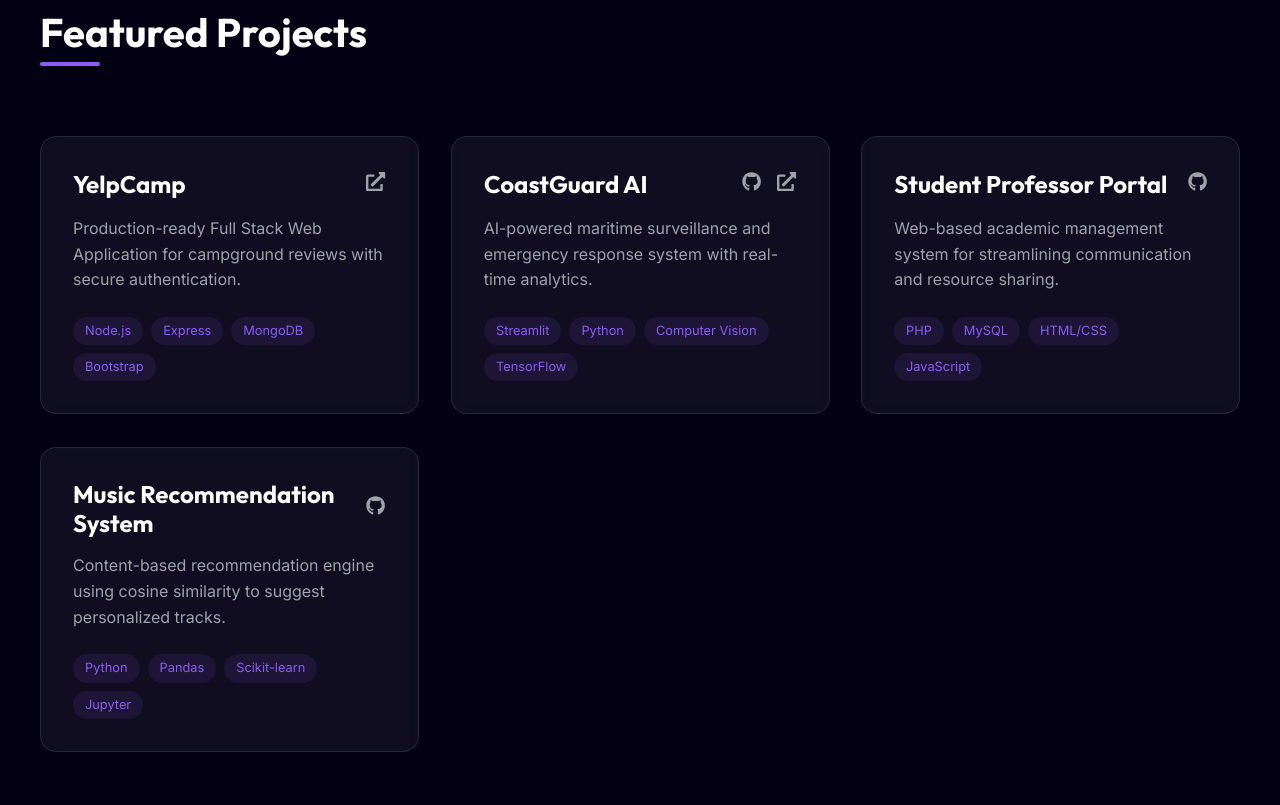
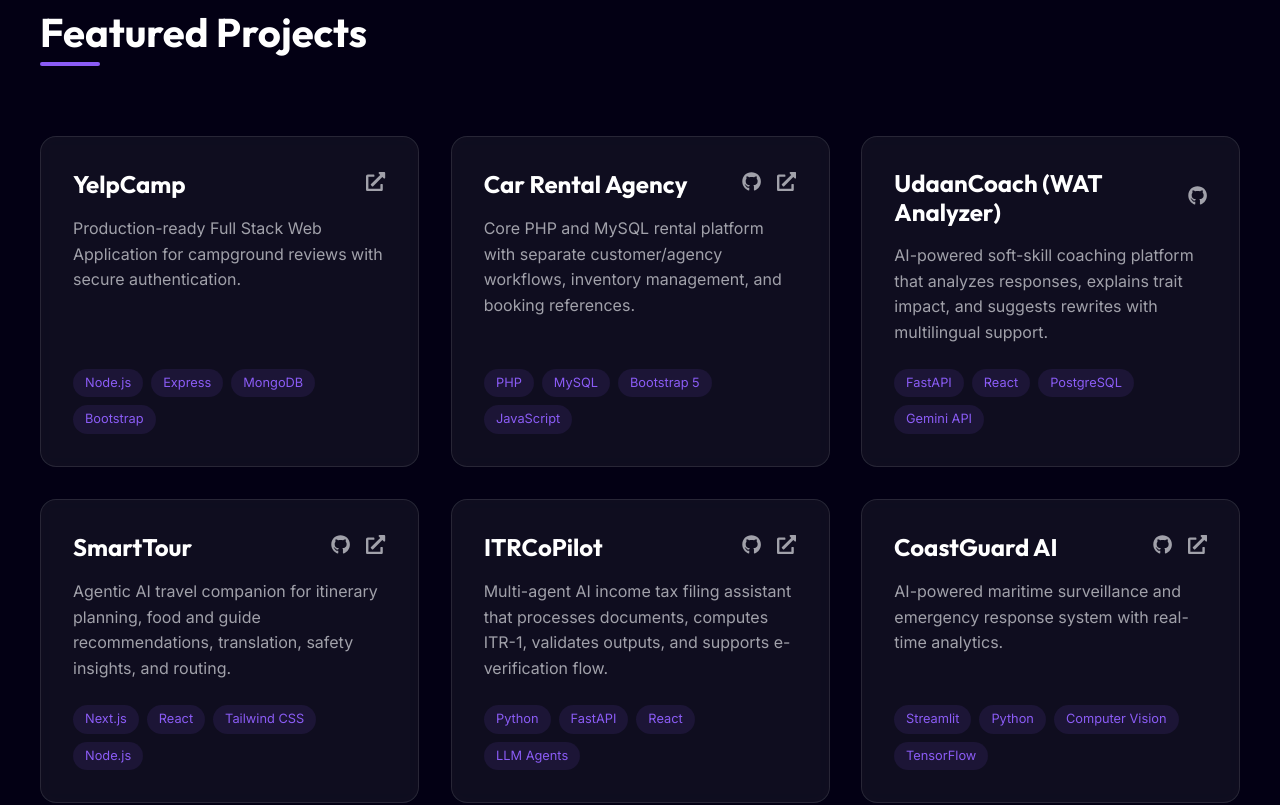
Before and after one commit to KrishnaKanhaiya1/PortfolioWebsite, a React (Vite) app: page / in a window 1280 px wide. Shown: the part 2720-3525 px from the top of the page. Built offline with nearby package versions, Linux system fonts and the light colour scheme.

Commit message:
Fix resume download path and add new featured projects

```diff
--- a/src/constants.js
+++ b/src/constants.js
@@ -38,6 +38,43 @@ export const PROJECTS = [
         category: "Web Development"
     },
     {
+        title: "Car Rental Agency",
+        desc: "Core PHP and MySQL rental platform with separate customer/agency workflows, inventory management, and booking references.",
+        tech: ["PHP", "MySQL", "Bootstrap 5", "JavaScript"],
+        links: {
+            github: "https://github.com/KrishnaKanhaiya1/Car-Rental-Agency",
+            demo: "https://krishnakanhaiya.fwh.is/"
+        },
+        category: "Web Development"
+    },
+    {
+        title: "UdaanCoach (WAT Analyzer)",
+        desc: "AI-powered soft-skill coaching platform that analyzes responses, explains trait impact, and suggests rewrites with multilingual support.",
+        tech: ["FastAPI", "React", "PostgreSQL", "Gemini API"],
+        links: { github: "https://github.com/KrishnaKanhaiya1/wat-analyzer" },
+        category: "AI/ML"
+    },
+    {
+        title: "SmartTour",
+        desc: "Agentic AI travel companion for itinerary planning, food and guide recommendations, translation, safety insights, and routing.",
+        tech: ["Next.js", "React", "Tailwind CSS", "Node.js"],
+        links: {
+            github: "https://github.com/KrishnaKanhaiya1/smartTour",
+            demo: "https://smarttour-test.vercel.app/"
+        },
+        category: "AI/ML"
+    },
+    {
+        title: "ITRCoPilot",
+        desc: "Multi-agent AI income tax filing assistant that processes documents, computes ITR-1, validates outputs, and supports e-verification flow.",
+        tech: ["Python", "FastAPI", "React", "LLM Agents"],
+        links: {
+            github: "https://github.com/KrishnaKanhaiya1/ITRCoPilot",
+            demo: "https://itr-co-pilot.vercel.app/"
+        },
+        category: "AI/ML"
+    },
+    {
         title: "CoastGuard AI",
         desc: "AI-powered maritime surveillance and emergency response system with real-time analytics.",
         tech: ["Streamlit", "Python", "Computer Vision", "TensorFlow"],
--- a/src/sections/Hero.jsx
+++ b/src/sections/Hero.jsx
@@ -52,7 +52,13 @@ const Hero = () => {
                         transition={{ delay: 0.8, duration: 0.8 }}
                         className="hero-buttons"
                     >
-                        <a href="/resume.pdf" download className="btn btn-primary">Download Resume</a>
+                        <a
+                            href={`${import.meta.env.BASE_URL}resume.pdf`}
+                            download="Krishna_Kanhaiya_Resume.pdf"
+                            className="btn btn-primary"
+                        >
+                            Download Resume
+                        </a>
                         <a href="#contact" className="btn btn-outline">Contact Me</a>
                     </motion.div>
                 </motion.div>
```
Also changed, not shown: 2 other files (tests, documents, lock files or other folders).
